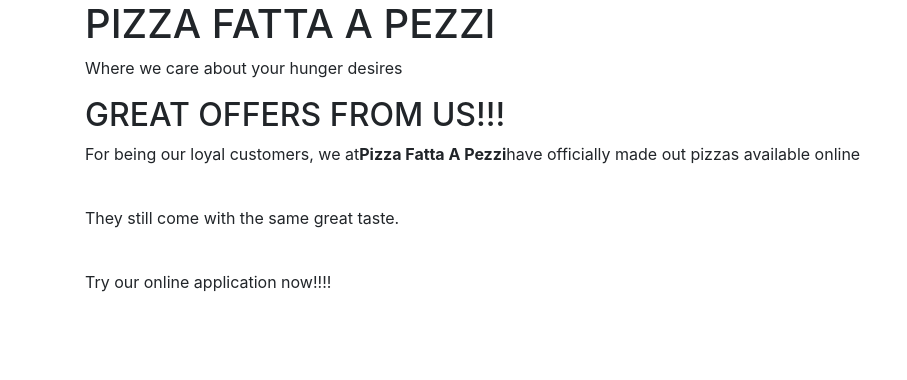
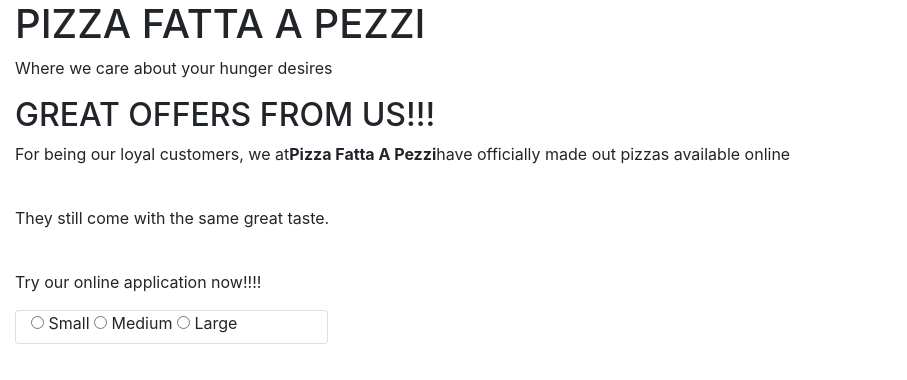
Before and after one commit to EmmanuelMuchiri/Bridget-pizza, a plain HTML site: page index.html in a window 1280 px wide. Shown: the whole page, without its empty margins (0-907 px from the left). Drawn offline with Linux system fonts and the light colour scheme.

Commit message:
Add the size card

```diff
--- a/index.html
+++ b/index.html
@@ -10,7 +10,7 @@
     <title>Pizza</title>
 </head>
 <body>
-    <div class="container">
+    <div class="container-fluid">
         <div id="start">
             <h1>PIZZA FATTA A PEZZI</h1>
             <p>Where we care about your hunger desires</p>
@@ -21,6 +21,20 @@
             <p>They still come with the same great taste.</p><br>
             <p>Try our online application now!!!!</p>
         </div>
+        <div id="choices">
+            <div class="card col-3">
+                <form>
+                    <input type="radio" id="small" name="size" value="small">
+                    <label for="small">Small</label>
+
+                    <input type="radio" id="medium" name="size" value="medium">
+                    <label for="medium">Medium</label>
+
+                    <input type="radio" id="large" name="size" value="large">
+                    <label for="large">Large</label>
+                </form>
+            </div>
+        </div>
     </div>
 </body>
 </html>
```
